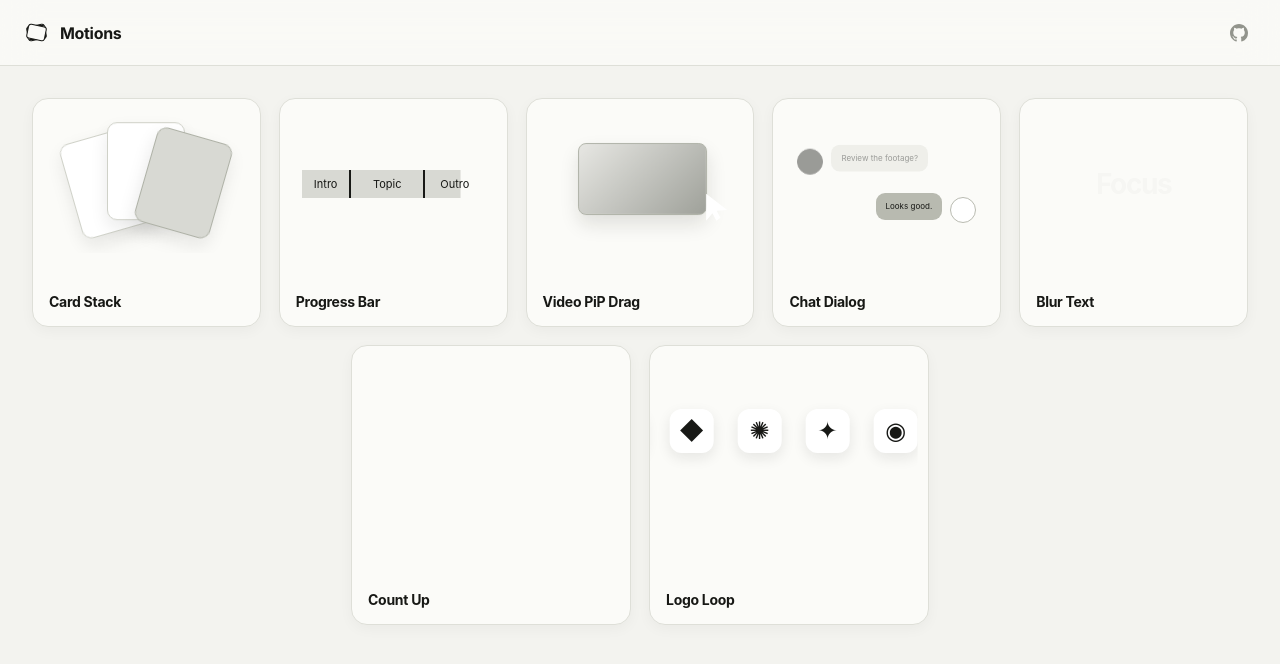
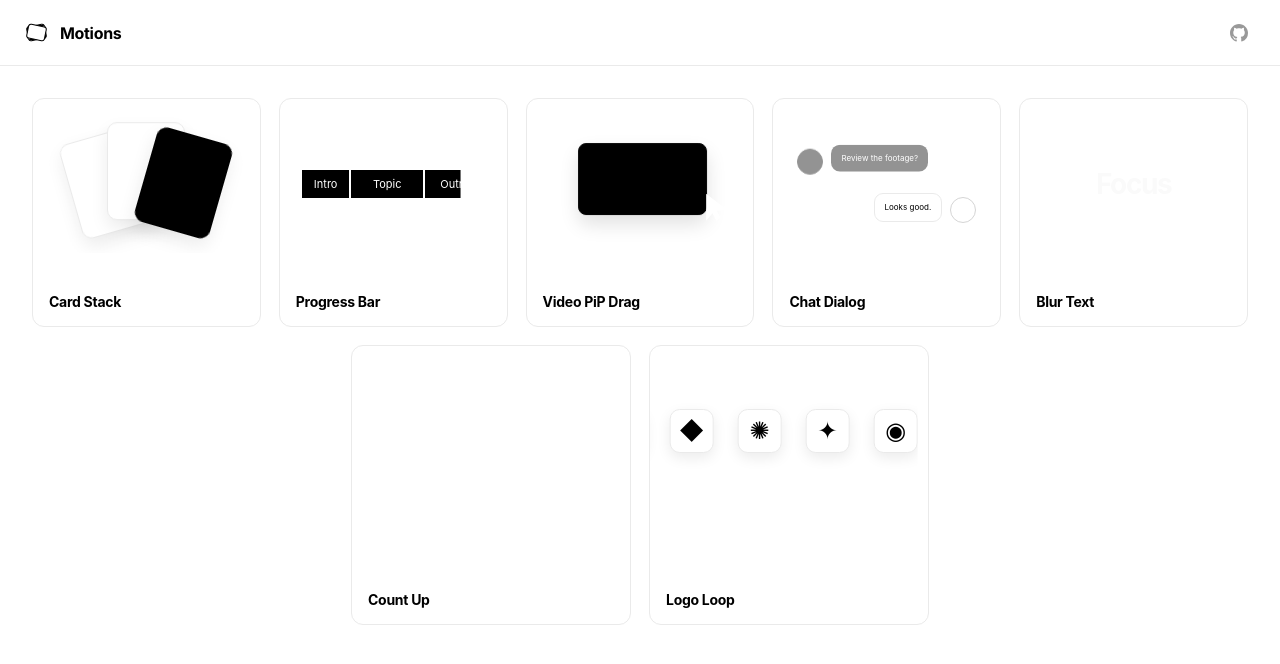
Before and after one commit to DanielDaniel2201/motion-assets, a React (Vite) app: page / in a window 1280 px wide. Shown: the top 664 px of the page. Built offline with nearby package versions, Linux system fonts and the light colour scheme.

Commit message:
style: adopt Vercel-inspired monochrome contrast

```diff
--- a/src/assets/blur-text/definition.ts
+++ b/src/assets/blur-text/definition.ts
@@ -32,7 +32,7 @@ export const blurTextDefinition: MotionAssetDefinition<BlurTextParameters> = {
     splitBy: "word",
     fontSize: 1,
     fontFamily: "Segoe UI",
-    color: "#171815",
+    color: "#000000",
   },
   getDuration(parameters) {
     return parameters.duration;
--- a/src/assets/chat-dialog/definition.ts
+++ b/src/assets/chat-dialog/definition.ts
@@ -52,10 +52,10 @@ export const chatDialogDefinition: MotionAssetDefinition<ChatDialogParameters> =
     fontFamily: "Microsoft YaHei",
     messageInterval: 0.9,
     verticalGap: 0.35,
-    leftAvatarColor: "#171815",
+    leftAvatarColor: "#000000",
     rightAvatarColor: "#ffffff",
-    leftBubbleColor: "#dedfd8",
-    rightBubbleColor: "#b8bab0",
+    leftBubbleColor: "#000000",
+    rightBubbleColor: "#f2f2f2",
   },
   getDuration(parameters) {
     return Math.max(1.8, Math.max(0, parameters.messages.length - 1) * parameters.messageInterval + 2.1);
--- a/src/assets/chat-dialog/render.ts
+++ b/src/assets/chat-dialog/render.ts
@@ -1,6 +1,6 @@
 import type { SourceImage } from "../types";
 import type { ChatDialogParameters, ChatMessage } from "./definition";
-import { getCenteredBlockTop, getMessageProgress } from "./timeline";
+import { getCenteredBlockTop, getContrastTextColor, getMessageProgress } from "./timeline";
 
 type RenderContext = CanvasRenderingContext2D | OffscreenCanvasRenderingContext2D;
 export type ChatAvatarSources = { left?: SourceImage; right?: SourceImage };
@@ -81,7 +81,7 @@ function drawAvatar(
   context.save();
   context.beginPath();
   context.arc(x, y, size / 2, 0, Math.PI * 2);
-  context.strokeStyle = "#777971";
+  context.strokeStyle = "#d4d4d4";
   context.lineWidth = Math.max(1, size * 0.025);
   context.stroke();
   context.restore();
@@ -170,7 +170,7 @@ export function renderChatDialogFrame(
     context.fill();
 
     context.font = font;
-    context.fillStyle = "#171815";
+    context.fillStyle = getContrastTextColor(isLeft ? parameters.leftBubbleColor : parameters.rightBubbleColor);
     context.textAlign = "left";
     context.textBaseline = "top";
     for (let lineIndex = 0; lineIndex < layout.lines.length; lineIndex += 1) {
--- a/src/assets/count-up/definition.ts
+++ b/src/assets/count-up/definition.ts
@@ -34,7 +34,7 @@ export const countUpDefinition: MotionAssetDefinition<CountUpParameters> = {
     suffix: "+",
     fontSize: 1,
     fontFamily: "Segoe UI",
-    color: "#171815",
+    color: "#000000",
   },
   getDuration(parameters) {
     return parameters.duration;
--- a/src/styles.css
+++ b/src/styles.css
@@ -1,22 +1,22 @@
 :root {
   font-family: Inter, ui-sans-serif, system-ui, -apple-system, BlinkMacSystemFont, "Segoe UI", sans-serif;
-  color: #171815;
-  background: #f5f5f1;
+  color: #000;
+  background: #fff;
   font-synthesis: none;
   text-rendering: geometricPrecision;
-  --ink: #171815;
-  --muted: #777971;
-  --line: #dedfd8;
-  --surface: #fbfbf8;
-  --accent: #dedfd8;
-  --accent-dark: #171815;
+  --ink: #000;
+  --muted: #666;
+  --line: #eaeaea;
+  --surface: #fff;
+  --accent: #fff;
+  --accent-dark: #000;
 }
 
 * { box-sizing: border-box; }
 
 html, body, #root { min-width: 320px; min-height: 100%; margin: 0; }
 
-body { min-height: 100vh; background: #f3f3ef; }
+body { min-height: 100vh; background: #fff; }
 
 button, input { font: inherit; }
 button { color: inherit; }
@@ -31,15 +31,15 @@ button { color: inherit; }
   align-items: center;
   padding: 0 24px;
   border-bottom: 1px solid var(--line);
-  background: rgba(250, 250, 247, .92);
+  background: rgba(255, 255, 255, .92);
   backdrop-filter: blur(18px);
 }
 
 .brand, .asset-title { display: flex; align-items: center; }
 
 .brand { gap: 11px; font-weight: 650; letter-spacing: -.02em; }
-.back-button { display: flex; align-items: center; gap: 7px; width: max-content; padding: 7px 9px 7px 6px; border: 0; border-radius: 8px; background: transparent; color: #65675f; font-size: 11px; cursor: pointer; }
-.back-button:hover { background: #efefe9; color: var(--ink); }
+.back-button { display: flex; align-items: center; gap: 7px; width: max-content; padding: 7px 9px 7px 6px; border: 0; border-radius: 8px; background: transparent; color: #666; font-size: 11px; cursor: pointer; }
+.back-button:hover { background: #fafafa; color: var(--ink); }
 .back-button svg { width: 14px; height: 14px; }
 
 .brand-mark { position: relative; width: 25px; height: 25px; display: inline-block; }
@@ -51,7 +51,7 @@ button { color: inherit; }
 .asset-title { gap: 10px; }
 .asset-title strong { font-size: 14px; font-weight: 650; }
 
-.library-shell { min-height: 100vh; display: grid; grid-template-rows: 66px 1fr; background: #f3f3ef; }
+.library-shell { min-height: 100vh; display: grid; grid-template-rows: 66px 1fr; background: #fff; }
 .library-topbar {
   display: flex;
   justify-content: space-between;
@@ -65,23 +65,23 @@ button { color: inherit; }
   height: 34px;
   margin-left: auto;
   border-radius: 8px;
-  color: #92948c;
+  color: #999;
   background: transparent;
   text-decoration: none;
   transition: background .15s ease, color .15s ease;
 }
-.github-link:hover { background: #efefe9; color: var(--ink); }
+.github-link:hover { background: #fafafa; color: var(--ink); }
 .github-link:focus-visible { outline: 2px solid var(--ink); outline-offset: 2px; }
 .github-link svg { width: 18px; height: 18px; fill: currentColor; }
 .motion-library { display: flex; flex-wrap: wrap; align-content: flex-start; justify-content: center; gap: 18px; padding: 32px; }
-.motion-item { display: grid; grid-template-rows: 1fr auto; flex: 1 1 220px; width: auto; max-width: 280px; aspect-ratio: 1; padding: 16px; overflow: hidden; border: 1px solid #dedfd8; border-radius: 16px; background: #fbfbf8; text-align: left; cursor: pointer; box-shadow: 0 4px 14px rgba(28,31,22,.04); transition: transform .18s ease, border-color .18s ease, box-shadow .18s ease; }
-.motion-item:hover { border-color: #b8bab0; box-shadow: 0 14px 34px rgba(28,31,22,.1); transform: translateY(-3px); }
+.motion-item { display: grid; grid-template-rows: 1fr auto; flex: 1 1 220px; width: auto; max-width: 280px; aspect-ratio: 1; padding: 16px; overflow: hidden; border: 1px solid #eaeaea; border-radius: 12px; background: #fff; text-align: left; cursor: pointer; box-shadow: none; transition: transform .18s ease, border-color .18s ease, box-shadow .18s ease; }
+.motion-item:hover { border-color: #000; box-shadow: 0 12px 30px rgba(0,0,0,.08); transform: translateY(-2px); }
 .motion-item:focus-visible { outline: 2px solid var(--ink); outline-offset: 3px; }
 .motion-item-preview { position: relative; display: block; min-height: 138px; overflow: hidden; pointer-events: none; }
-.motion-item-preview i { position: absolute; width: 78px; height: 98px; left: 50%; top: 46%; border: 1px solid #cfd1c8; border-radius: 10px; background: #fff; box-shadow: 0 8px 18px rgba(24,26,20,.09); }
+.motion-item-preview i { position: absolute; width: 78px; height: 98px; left: 50%; top: 46%; border: 1px solid #eaeaea; border-radius: 10px; background: #fff; box-shadow: 0 8px 18px rgba(0,0,0,.08); }
 .motion-item-copy { display: flex; align-items: baseline; justify-content: space-between; gap: 10px; }
 .motion-item-copy strong { font-size: 14px; font-weight: 650; letter-spacing: -.02em; }
-.motion-item-copy span { color: #92948c; font-size: 10px; white-space: nowrap; }
+.motion-item-copy span { color: #999; font-size: 10px; white-space: nowrap; }
 
 .card-stack-mini i { transform-origin: center center; }
 .card-stack-mini i:nth-child(1) {
@@ -96,8 +96,8 @@ button { color: inherit; }
 }
 .card-stack-mini i:nth-child(3) {
   z-index: 3;
-  border-color: #aeb1a6;
-  background: #d8d9d3;
+  border-color: #000;
+  background: #000;
   transform: translate(-46%, -50%) rotate(5deg);
   animation: card-stack-mini-right 3.6s cubic-bezier(.45, 0, .18, 1) infinite;
 }
@@ -119,8 +119,8 @@ button { color: inherit; }
 }
 
 .progress-bar-mini { display: grid; align-content: center; padding: 0 6px; }
-.progress-bar-mini-base { position: absolute; right: 6px; bottom: calc(50% - 14px); left: 6px; height: 28px; background: #d8d9d3; transform-origin: left; animation: progress-bar-mini-fill 3.2s linear infinite; }
-.progress-bar-mini-chapters { position: relative; display: grid; grid-template-columns: 8fr 2px 12fr 2px 10fr; align-items: center; color: #171815; font-size: 11px; text-align: center; }
+.progress-bar-mini-base { position: absolute; right: 6px; bottom: calc(50% - 14px); left: 6px; height: 28px; background: #000; transform-origin: left; animation: progress-bar-mini-fill 3.2s linear infinite; }
+.progress-bar-mini-chapters { position: relative; display: grid; grid-template-columns: 8fr 2px 12fr 2px 10fr; align-items: center; color: #fff; font-size: 11px; text-align: center; }
 .progress-bar-mini-chapters em { font-style: normal; }
 .progress-bar-mini-chapters i { position: static; width: 2px; height: 28px; border: 0; border-radius: 0; background: currentColor; box-shadow: none; }
 
@@ -135,10 +135,10 @@ button { color: inherit; }
   top: 20%;
   width: 66%;
   aspect-ratio: 16 / 9;
-  border: 1px solid #aeb1a6;
+  border: 1px solid #000;
   border-radius: 8px;
-  background: linear-gradient(135deg, #e7e7e3, #9fa19a);
-  box-shadow: 0 9px 20px rgba(24,26,20,.12);
+  background: #000;
+  box-shadow: 0 9px 20px rgba(0,0,0,.12);
   transform-origin: left top;
   animation: video-pip-mini-window 3.4s cubic-bezier(.65, 0, .35, 1) infinite;
 }
@@ -168,25 +168,25 @@ button { color: inherit; }
 .chat-dialog-mini i {
   width: 26px;
   height: 26px;
-  border: 1px solid #b8bab0;
+  border: 1px solid #d4d4d4;
   border-radius: 50%;
   box-shadow: none;
   animation: chat-dialog-mini-in 3s ease infinite;
 }
-.chat-dialog-mini i:nth-of-type(1) { left: 8px; top: 36px; border-color: #171815; background: #171815; }
+.chat-dialog-mini i:nth-of-type(1) { left: 8px; top: 36px; border-color: #000; background: #000; }
 .chat-dialog-mini i:nth-of-type(2) { right: 8px; left: auto; top: 82px; background: #fff; animation-delay: .65s; }
 .chat-dialog-mini > span {
   position: absolute;
   max-width: 120px;
   padding: 8px 10px;
   border-radius: 9px;
-  color: #171815;
+  color: #000;
   font-size: 8px;
   line-height: 1.35;
   animation: chat-dialog-mini-in 3s ease infinite;
 }
-.chat-dialog-mini > span:nth-of-type(1) { left: 42px; top: 32px; background: #dedfd8; }
-.chat-dialog-mini > span:nth-of-type(2) { right: 42px; top: 78px; background: #b8bab0; animation-delay: .65s; }
+.chat-dialog-mini > span:nth-of-type(1) { left: 42px; top: 32px; background: #000; color: #fff; }
+.chat-dialog-mini > span:nth-of-type(2) { right: 42px; top: 78px; border: 1px solid #eaeaea; background: #fff; animation-delay: .65s; }
 @keyframes chat-dialog-mini-in {
   0%, 12% { opacity: 0; transform: translateY(6px); }
   28%, 78% { opacity: 1; transform: translateY(0); }
@@ -204,7 +204,7 @@ button { color: inherit; }
 .count-up-mini span { counter-reset: count-up-mini var(--count-up-mini-value); font-variant-numeric: tabular-nums; animation: count-up-mini 2.8s ease-out infinite; }
 .count-up-mini span::after { content: counter(count-up-mini) "+"; }
 .logo-loop-mini { display: flex; align-items: center; gap: 24px; width: max-content; animation: logo-loop-mini 4s linear infinite; }
-.logo-loop-mini span { display: grid; place-items: center; flex: 0 0 44px; width: 44px; height: 44px; border-radius: 12px; background: #fff; font-size: 24px; box-shadow: 0 5px 14px rgba(24,26,20,.09); }
+.logo-loop-mini span { display: grid; place-items: center; flex: 0 0 44px; width: 44px; height: 44px; border: 1px solid #eaeaea; border-radius: 10px; background: #fff; font-size: 24px; box-shadow: 0 5px 14px rgba(0,0,0,.08); }
 @keyframes blur-text-mini { 0%, 12% { opacity: 0; filter: blur(12px); transform: translateY(8px); } 42%, 78% { opacity: 1; filter: blur(0); transform: none; } 100% { opacity: 0; } }
 @keyframes count-up-mini {
   0%, 10% { --count-up-mini-value: 0; opacity: 1; transform: translateY(7px) scale(.94); }
@@ -253,30 +253,30 @@ h2 span { margin-left: 5px; color: #93958d; font-size: 10px; font-weight: 500; l
 .remove-image svg { width: 14px; height: 14px; }
 .sr-only { position: absolute; width: 1px; height: 1px; padding: 0; margin: -1px; overflow: hidden; clip: rect(0, 0, 0, 0); white-space: nowrap; border: 0; }
 
-.stage { position: relative; min-width: 0; display: flex; flex-direction: column; align-items: stretch; justify-content: center; padding: 26px clamp(24px, 3vw, 52px) 20px; overflow: hidden; background: #eeeeea; }
-.stage::before { content: ""; position: absolute; width: 520px; height: 520px; left: 50%; top: 50%; border-radius: 50%; background: rgba(217,255,85,.15); filter: blur(110px); transform: translate(-50%,-50%); pointer-events: none; }
+.stage { position: relative; min-width: 0; display: flex; flex-direction: column; align-items: stretch; justify-content: center; padding: 26px clamp(24px, 3vw, 52px) 20px; overflow: hidden; background: #fafafa; }
+.stage::before { content: ""; position: absolute; width: 520px; height: 520px; left: 50%; top: 50%; border-radius: 50%; background: rgba(0,0,0,.025); filter: blur(110px); transform: translate(-50%,-50%); pointer-events: none; }
 .stage-toolbar, .stage-meta, .preview-canvas-wrap { position: relative; z-index: 1; width: 100%; max-width: var(--preview-max-width, 1040px); margin-inline: auto; }
-.stage-toolbar { display: flex; align-items: center; justify-content: flex-end; margin-bottom: 12px; color: #666860; font-size: 11px; }
-.stage-toolbar button { display: flex; align-items: center; gap: 7px; padding: 7px 10px; border: 1px solid #d5d6cf; border-radius: 8px; background: rgba(251,251,248,.78); font-size: 11px; cursor: pointer; transition: background .15s ease, transform .15s ease; }
+.stage-toolbar { display: flex; align-items: center; justify-content: flex-end; margin-bottom: 12px; color: #666; font-size: 11px; }
+.stage-toolbar button { display: flex; align-items: center; gap: 7px; padding: 7px 10px; border: 1px solid #eaeaea; border-radius: 7px; background: rgba(255,255,255,.85); font-size: 11px; cursor: pointer; transition: background .15s ease, transform .15s ease; }
 .stage-toolbar button:hover { background: #fff; }
 .stage-toolbar button:active { transform: scale(.97); }
 .stage-toolbar svg { width: 14px; height: 14px; }
 
 .preview-canvas-wrap {
   overflow: hidden;
-  border: 1px solid rgba(36, 38, 32, .14);
-  border-radius: 15px;
-  background-color: #f9f9f7;
-  background-image: linear-gradient(45deg, #ecece8 25%, transparent 25%), linear-gradient(-45deg, #ecece8 25%, transparent 25%), linear-gradient(45deg, transparent 75%, #ecece8 75%), linear-gradient(-45deg, transparent 75%, #ecece8 75%);
+  border: 1px solid #eaeaea;
+  border-radius: 12px;
+  background-color: #fff;
+  background-image: linear-gradient(45deg, #f0f0f0 25%, transparent 25%), linear-gradient(-45deg, #f0f0f0 25%, transparent 25%), linear-gradient(45deg, transparent 75%, #f0f0f0 75%), linear-gradient(-45deg, transparent 75%, #f0f0f0 75%);
   background-position: 0 0, 0 8px, 8px -8px, -8px 0;
   background-size: 16px 16px;
-  box-shadow: 0 22px 60px rgba(28, 31, 22, .12), 0 2px 6px rgba(28, 31, 22, .07);
+  box-shadow: 0 18px 50px rgba(0,0,0,.08);
 }
 .preview-canvas-wrap canvas { position: absolute; inset: 0; display: block; width: 100%; height: 100%; }
 .preview-progress { position: absolute; left: 0; right: 0; bottom: 0; height: 2px; background: rgba(0,0,0,.08); }
 .preview-progress span { display: block; width: 100%; height: 100%; background: var(--accent-dark); transform-origin: left; }
 .preview-empty { position: absolute; inset: 0; display: grid; place-items: center; pointer-events: none; }
-.preview-empty p { position: absolute; bottom: 20%; margin: 0; color: #8b8d84; font-size: 11px; letter-spacing: .03em; }
+.preview-empty p { position: absolute; bottom: 20%; margin: 0; color: #666; font-size: 11px; letter-spacing: .03em; }
 .ghost-card { position: absolute; width: 22%; height: 48%; left: 39%; top: 23%; border: 1px solid rgba(49,51,44,.11); border-radius: 12px; background: rgba(255,255,255,.7); box-shadow: 0 10px 30px rgba(35,37,30,.08); }
 .ghost-one { transform: translateX(-22%) rotate(-8deg); }
 .ghost-two { transform: rotate(1deg); }
@@ -292,7 +292,7 @@ h2 span { margin-left: 5px; color: #93958d; font-size: 10px; font-weight: 500; l
 .video-add-tile small { color: #999b93; font-size: 9px; }
 .video-add-tile:focus-within { outline: 2px solid var(--ink); outline-offset: 2px; }
 .video-source-card { position: relative; display: grid; gap: 10px; margin-top: 24px; padding: 10px; border: 1px solid #d8dad1; border-radius: 12px; background: #f7f7f3; }
-.video-source-card video { display: block; width: 100%; aspect-ratio: 16 / 9; border-radius: 8px; background: #171815; object-fit: contain; }
+.video-source-card video { display: block; width: 100%; aspect-ratio: 16 / 9; border-radius: 8px; background: #000; object-fit: contain; }
 .video-source-card > div { display: grid; gap: 3px; min-width: 0; padding-right: 30px; }
 .video-source-card strong { overflow: hidden; font-size: 11px; text-overflow: ellipsis; white-space: nowrap; }
 .video-source-card span { color: #8b8d84; font-size: 9px; }
@@ -300,16 +300,16 @@ h2 span { margin-left: 5px; color: #93958d; font-size: 10px; font-weight: 500; l
 .video-source-card button:hover { background: #fff0ef; color: #b93131; }
 .video-source-card button svg { width: 14px; height: 14px; }
 
-.stage-meta { display: flex; gap: 17px; margin-top: 13px; color: #7c7e75; font-size: 10px; letter-spacing: .04em; }
-.stage-meta span + span::before { content: "·"; margin-right: 17px; color: #b2b3ad; }
+.stage-meta { display: flex; gap: 17px; margin-top: 13px; color: #666; font-size: 10px; letter-spacing: .04em; }
+.stage-meta span + span::before { content: "·"; margin-right: 17px; color: #d4d4d4; }
 
 .format-control { display: grid; gap: 10px; padding-bottom: 24px; border-bottom: 1px solid var(--line); }
 .progress-format-control { border-bottom: 0; }
 .no-format-divider .format-control { border-bottom: 0; }
 .format-control > span { color: #55574f; font-size: 12px; }
 .format-options { display: grid; grid-template-columns: repeat(5, minmax(0, 1fr)); gap: 4px; }
-.format-options button { min-width: 0; padding: 7px 2px; border: 1px solid #d9dad4; border-radius: 7px; background: #f7f7f3; color: #777970; font-size: 9px; cursor: pointer; }
-.format-options button:hover { border-color: #afb1a8; color: var(--ink); }
+.format-options button { min-width: 0; padding: 7px 2px; border: 1px solid #eaeaea; border-radius: 7px; background: #fff; color: #666; font-size: 9px; cursor: pointer; }
+.format-options button:hover { border-color: #000; color: var(--ink); }
 .format-options button.selected { border-color: var(--ink); background: var(--ink); color: #fff; }
 .format-options button:focus-visible { outline: 2px solid var(--ink); outline-offset: 2px; }
 .parameters { display: grid; gap: 24px; }
@@ -394,8 +394,8 @@ h2 span { margin-left: 5px; color: #93958d; font-size: 10px; font-weight: 500; l
 .color-presets button.selected { outline: 2px solid var(--ink); outline-offset: 2px; }
 
 .export-section { margin-top: auto; padding-top: 26px; border-top: 1px solid var(--line); }
-.export-button { display: flex; align-items: center; justify-content: center; gap: 9px; width: 100%; padding: 13px 16px; border: 1px solid #171815; border-radius: 9px; background: #171815; color: white; font-size: 12px; font-weight: 650; cursor: pointer; box-shadow: 0 7px 16px rgba(21,22,18,.13); transition: transform .15s ease, background .15s ease, opacity .15s ease; }
-.export-button:hover:not(:disabled) { background: #292a26; transform: translateY(-1px); }
+.export-button { display: flex; align-items: center; justify-content: center; gap: 9px; width: 100%; padding: 13px 16px; border: 1px solid #000; border-radius: 8px; background: #000; color: white; font-size: 12px; font-weight: 650; cursor: pointer; box-shadow: 0 7px 16px rgba(0,0,0,.12); transition: transform .15s ease, background .15s ease, opacity .15s ease; }
+.export-button:hover:not(:disabled) { background: #1d1d1f; transform: translateY(-1px); }
 .export-button:active:not(:disabled) { transform: translateY(0); }
 .export-button:disabled { opacity: .36; cursor: not-allowed; box-shadow: none; }
 .export-button svg { width: 16px; height: 16px; }
```
Also changed, not shown: src/assets/chat-dialog/timeline.ts (+11 -0 lines), src/assets/progress-bar/definition.ts (+6 -6 lines), 2 other files (tests, documents, lock files or other folders).
